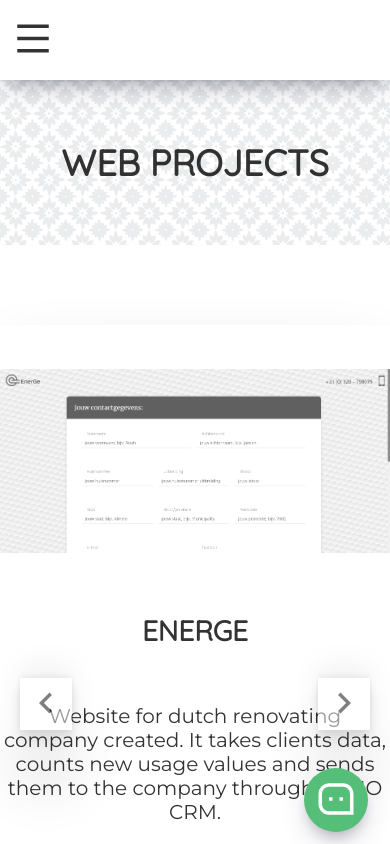
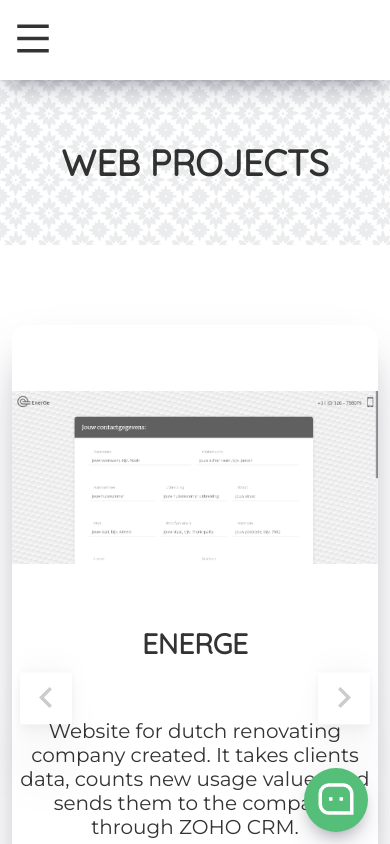
Before and after one commit to wojciechkubiak/www, a Next.js app: page /projects in a window 390 px wide. Shown: the top 844 px of the page. Built offline with nearby package versions, Linux system fonts and the light colour scheme.

Commit message:
Mobile styling

```diff
--- a/styles.css
+++ b/styles.css
@@ -1044,6 +1044,8 @@
     rgba(0, 0, 0, 0.3) 0px 18px 36px -18px;
   margin-top: 40px;
   margin-bottom: 80px;
+  margin-left: 12px;
+  margin-right: 12px;
   padding: 40px;
   min-height: 660px;
   display: flex;
@@ -1204,6 +1206,7 @@
   .projects__card__container {
     padding: 0;
     padding-bottom: 40px;
+    padding-top: 20px;
   }
 }
 
@@ -1214,8 +1217,12 @@
   }
 
   .bio-personal {
-    width: 60%;
+    width: 96%;
     min-width: 240px;
+  }
+
+  .projects__card__container {
+    border-radius: 16px;
   }
 
   .bio-personal > div:nth-child(1),
@@ -1229,12 +1236,37 @@
     padding-right: 50px !important;
   }
 
+  .skill__card {
+    min-width: 300px;
+    width: 100%;
+    margin-left: 16px;
+    margin-right: 16px;
+    border-radius: 16px;
+  }
+
+  .navigation__back,
+  .navigation__forward {
+    opacity: 0.2;
+    transform: translateY(-80%);
+  }
+
   .lottie-container,
   .lottie-container > div {
     max-width: 100vw;
     height: 300px;
     width: 300px;
   }
+/*
+  .lottie-main {
+    box-shadow: rgba(50, 50, 93, 0.25) 0px 30px 60px -12px,
+      rgba(0, 0, 0, 0.3) 0px 18px 36px -18px;
+    width: 100%;
+    margin-left: 16px;
+    margin-right: 16px;
+    border-radius: 16px;
+    padding-top: 40px;
+    padding-bottom: 20px;
+  } */
 
   .lottie-container > div > svg {
     width: 80% !important;
```
